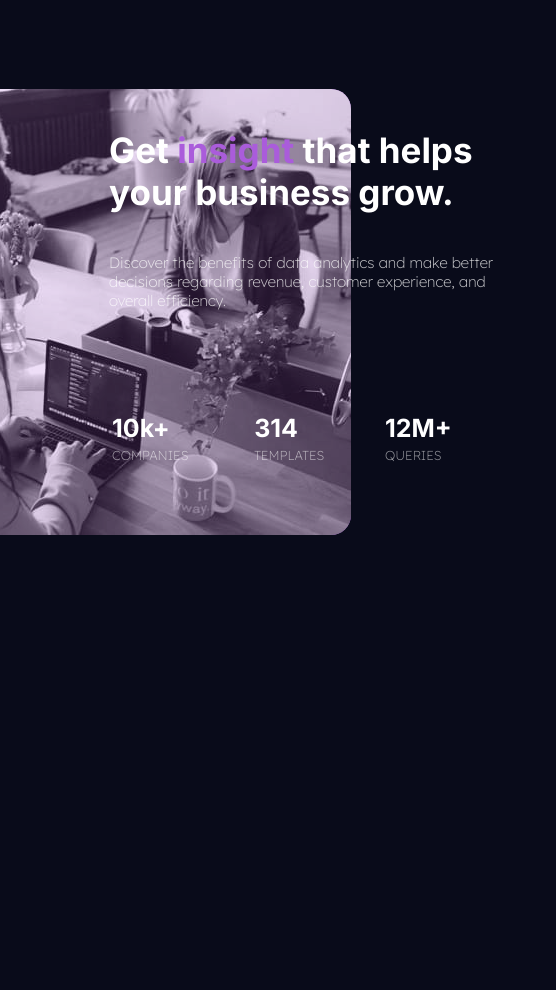
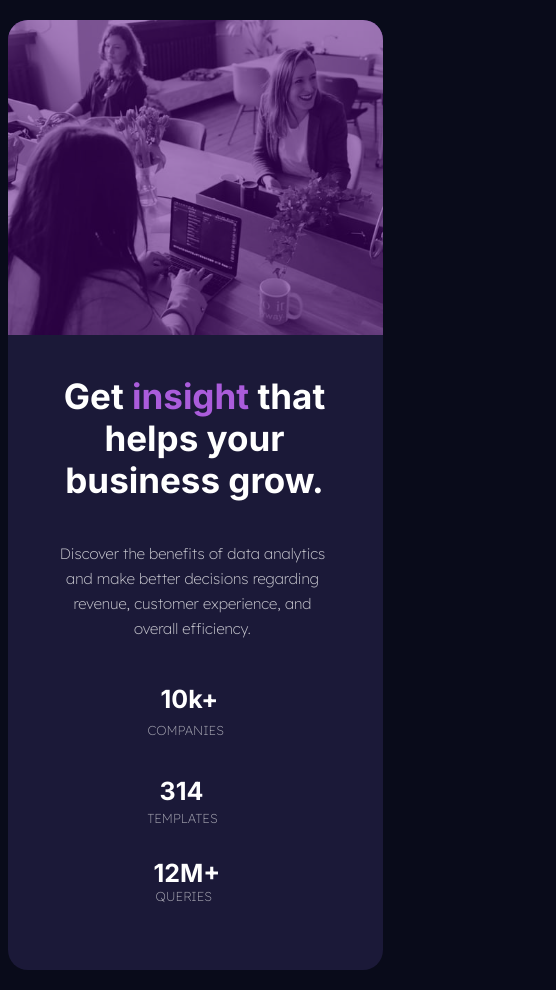
Before and after one commit to Gayuru-Anjana/states-preview-card, a plain HTML site: page index.html in a window 390 px wide. Shown: the whole page, 556 px wide, since content can reach past the window. Before the commit the page ends 844 px from the top, so only its background shows below. Drawn offline with Linux system fonts and the light colour scheme.

Commit message:
added media query

```diff
--- a/css/styles.css
+++ b/css/styles.css
@@ -2,7 +2,6 @@
   box-sizing: border-box;
   margin: 0;
   font-size: 15px;
-  background-size: cover;
 }
 body {
   background-color: hsl(233, 47%, 7%);
@@ -16,8 +15,6 @@ body {
   position: relative;
 }
 img {
-  float: right;
-  object-fit: contain;
   border-top-right-radius: 20px;
   border-bottom-right-radius: 20px;
   opacity: 0.8;
@@ -26,16 +23,16 @@ img {
   width: 540px;
   height: 446px;
   background: hsl(277, 64%, 61%);
-  float: right;
   border-top-right-radius: 20px;
   border-bottom-right-radius: 20px;
+  position: relative;
+  left: 555px;
 }
 .section {
-  /* background: aqua; */
   width: 50%;
   height: 100%;
-  clear: right;
-  position: absolute;
+  position: relative;
+  bottom: 425px;
 }
 h1 {
   color: hsl(0, 0%, 100%);
@@ -79,5 +76,103 @@ table {
 .one > td:hover {
   font-size: 26px;
 }
-@media screen and (max-width: 600px) {
+@media screen and (max-width: 500px) {
+  .item {
+    background-color: hsl(233, 47%, 7%);
+    width: 375px;
+    min-height: 950px;
+    margin: 20px auto;
+    background-color: hsl(244, 38%, 16%);
+    border-radius: 20px;
+  }
+  .img {
+    width: 375px;
+    height: 315px;
+    border-top-left-radius: 20px;
+    border-top-right-radius: 20px;
+    border-bottom-right-radius: 0px;
+    background-color: hsl(278, 100%, 25%);
+    position: relative;
+    left: 0px;
+  }
+  img {
+    width: 100%;
+    height: 100%;
+    border-top-left-radius: 20px;
+    border-top-right-radius: 20px;
+    border-bottom-right-radius: 0px;
+    opacity: 0.5;
+  }
+  .section {
+    background-color: hsl(244, 38%, 16%);
+    position: relative;
+    height: 600px;
+    top: 0px;
+  }
+  h1 {
+    color: hsl(0, 0%, 100%);
+    text-align: center;
+    font-family: "Inter", sans-serif;
+    width: 330px;
+    position: relative;
+    left: 22px;
+  }
+  span {
+    color: hsl(277, 64%, 61%);
+  }
+  p {
+    color: hsla(0, 0%, 100%, 0.75);
+    text-align: center;
+    font-family: "Lexend Deca", sans-serif;
+    line-height: 25px;
+    width: 280px;
+    position: relative;
+    left: 45px;
+  }
+  .one {
+    color: hsl(0, 0%, 100%);
+    font-family: "Inter", sans-serif;
+    font-size: 25px;
+  }
+  .two {
+    color: hsla(0, 0%, 100%, 0.6);
+    font-family: "Lexend Deca", sans-serif;
+  }
+  .a {
+    display: block;
+    position: relative;
+    bottom: 60px;
+    left: 80px;
+  }
+
+  .b {
+    display: block;
+    position: relative;
+    bottom: 0px;
+    left: 79px;
+  }
+  .c {
+    display: block;
+    position: relative;
+    top: 50px;
+    left: 73px;
+  }
+  .d {
+    display: block;
+    position: relative;
+    bottom: 120px;
+    left: 67px;
+  }
+  .e {
+    display: block;
+    position: relative;
+    bottom: 50px;
+    left: 67px;
+  }
+  .f {
+    display: block;
+    position: relative;
+    top: 10px;
+    left: 75px;
+  }
 }
--- a/index.html
+++ b/index.html
@@ -29,14 +29,14 @@
         <div class="table">
             <table>
                 <tr class="one">
-                    <td>10k+</td>
-                    <td>314</td>
-                    <td>12M+</td>
+                    <td class="a">10k+</td>
+                    <td class="b">314</td>
+                    <td class="c">12M+</td>
                 </tr>
                 <tr class="two">
-                    <td>companies</td>
-                    <td>templates</td>
-                    <td>queries</td>
+                    <td class="d">companies</td>
+                    <td class="e">templates</td>
+                    <td class="f">queries</td>
                 </tr>
             </table>
         </div>
```
